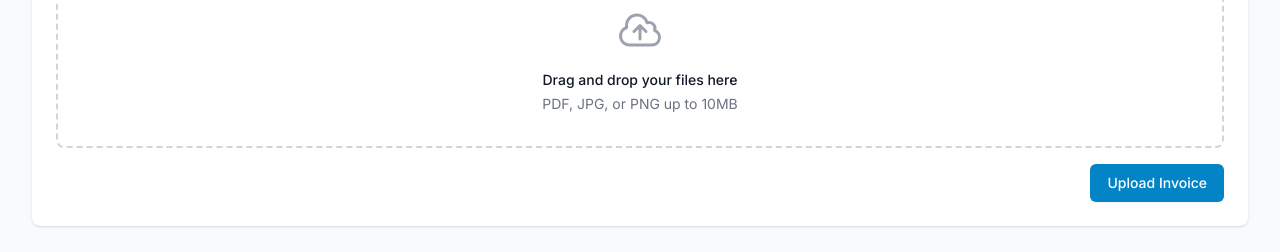
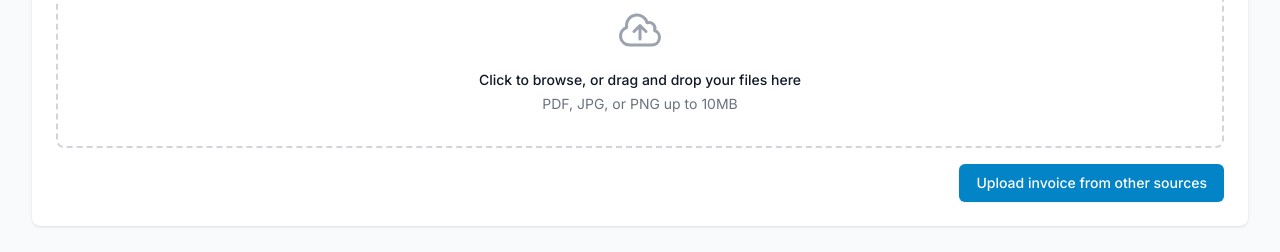
Before and after one commit to LaiInChang/InvoiceAuto, a Next.js app: page /dashboard in a window 1280 px wide. Shown: the part 244-496 px from the top of the page. Built offline with nearby package versions, Linux system fonts and the light colour scheme; no server answers; the database is empty; sample sign-in values are in the browser's storage.

Commit message:
add pointer in drag & drop area, change order of upload source

```diff
--- a/src/app/dashboard/page.tsx
+++ b/src/app/dashboard/page.tsx
@@ -188,9 +188,9 @@ export default function DashboardPage() {
       {
         cloudName: process.env.NEXT_PUBLIC_CLOUDINARY_CLOUD_NAME,
         uploadPreset: process.env.NEXT_PUBLIC_CLOUDINARY_UPLOAD_PRESET,
-        sources: ['local', 'camera', 'google_drive', 'dropbox', 'facebook', 'instagram', 'shutterstock', 'istock', 'getty'],
+        sources: ['google_drive', 'dropbox', 'camera', 'facebook', 'instagram', 'shutterstock', 'istock', 'getty'],
         multiple: true,
-        defaultSource: 'local',
+        defaultSource: 'google_drive',
         clientAllowedFormats: ['pdf', 'jpg', 'jpeg', 'png'],
         maxFileSize: 10000000,
         resourceType: 'auto',
@@ -308,7 +308,7 @@ export default function DashboardPage() {
           <div className="p-6">
             <div
               {...getRootProps()}
-              className={`border-2 border-dashed rounded-lg p-8 text-center transition-colors duration-200 relative ${
+              className={`border-2 border-dashed rounded-lg p-8 text-center transition-colors duration-200 relative cursor-pointer ${
                 isDragging
                   ? 'border-primary-500 bg-primary-50'
                   : 'border-gray-300 hover:border-primary-500'
@@ -329,7 +329,7 @@ export default function DashboardPage() {
                     ? 'Drop your files here'
                     : isUploading
                     ? 'Uploading...'
-                    : 'Drag and drop your files here'}
+                    : 'Click to browse, or drag and drop your files here'}
                 </p>
                 <p className="mt-1 text-sm text-gray-500">
                   PDF, JPG, or PNG up to 10MB
@@ -349,7 +349,7 @@ export default function DashboardPage() {
                     Uploading...
                   </>
                 ) : (
-                  'Upload Invoice'
+                  'Upload invoice from other sources'
                 )}
               </button>
             </div>
```
